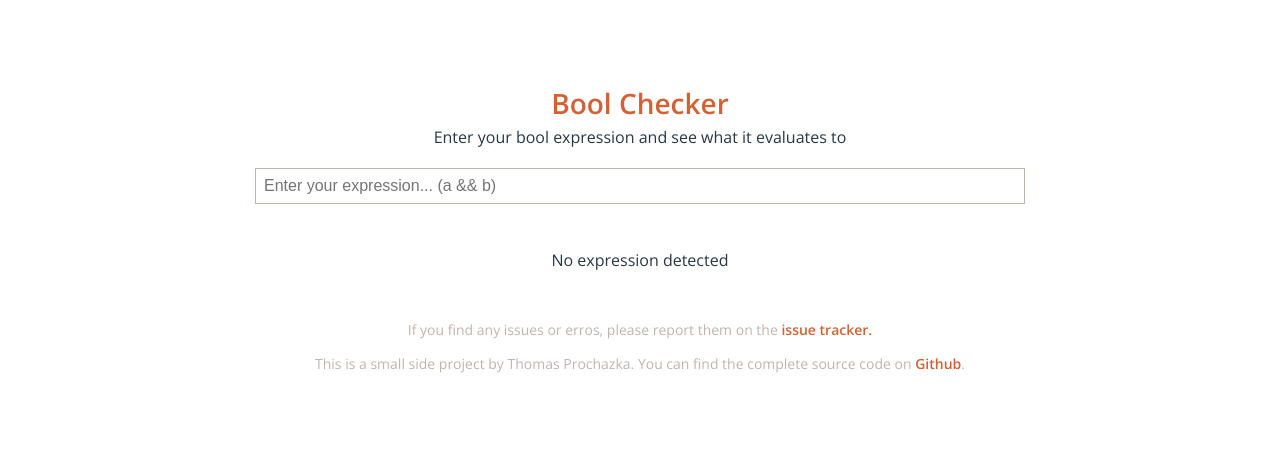
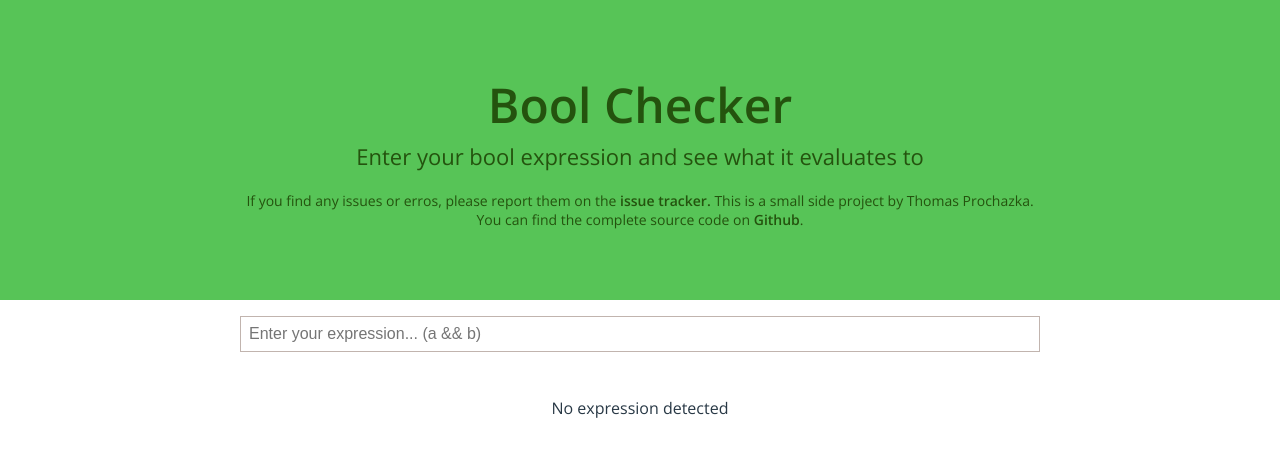
Before and after one commit to zlypher/bool, a React (Create React App) app: page / in a window 1280 px wide. Shown: the top 456 px of the page. Built offline with nearby package versions, Linux system fonts and the light colour scheme.

Commit message:
Start to rework styling

```diff
--- a/src/App.css
+++ b/src/App.css
@@ -1,12 +1,5 @@
 .App {
   text-align: center;
   max-width: 100%;
-  width: 800px;
-  margin: 50px auto;
-  padding: 15px;
   box-sizing: border-box;
 }
-
-.App-inner {
-  margin-bottom: 20px;
-}
--- a/src/App.js
+++ b/src/App.js
@@ -2,7 +2,6 @@ import React, { Component } from 'react';
 import './App.css';
 
 import BoolCheck from "./components/BoolCheck";
-import Footer from "./components/Footer";
 import Header from "./components/Header";
 
 class App extends Component {
@@ -10,10 +9,7 @@ class App extends Component {
     return (
       <main className="App">
         <Header content="Bool Checker" subheader="Enter your bool expression and see what it evaluates to" />
-        <div className="App-inner">
-          <BoolCheck />
-        </div>
-        <Footer />
+        <BoolCheck />
       </main>
     );
   }
--- a/src/components/BoolCheck.css
+++ b/src/components/BoolCheck.css
@@ -1,4 +1,6 @@
 .BoolCheck {
+    margin: 0 auto;
+    max-width: 800px;
 }
 
 .BoolCheck-input {
@@ -17,6 +19,10 @@
 .BoolCheck-input:hover,
 .BoolCheck-input:active {
     border: 1px solid #283845;
+}
+
+.BoolCheck-input.BoolCheck-input--error {
+    border: 1px solid red;
 }
 
 .BoolCheck-result {
@@ -48,36 +54,6 @@
     background-color: #ECE4B7;
 }
 
-.BoolCheck-IDENTIFIER {
-    color: purple;
-    padding: 0 1px;
-}
-
-.BoolCheck-AND {
-    color: burlywood;
-    padding: 0 1px;
-}
-
-.BoolCheck-OR {
-    color: burlywood;
-    padding: 0 1px;
-}
-
-.BoolCheck-NOT {
-    color: burlywood;
-    padding: 0 1px;
-}
-
-.BoolCheck-LEFT_PAREN {
-    color: burlywood;
-    padding: 0 1px;
-}
-
-.BoolCheck-RIGHT_PAREN {
-    color: burlywood;
-    padding: 0 1px;
-}
-
 .Tick {
     margin: 0 auto;
     width: 12px;
--- a/src/components/BoolCheck.js
+++ b/src/components/BoolCheck.js
@@ -8,8 +8,7 @@ import './BoolCheck.css';
 
 const Tick = ({ flag }) => {
     let className = `Tick ${flag ? "Tick-active" : "x"}`;
-    return <div className={className}>
-    </div>
+    return <div className={className}></div>
 }
 
 export default class BoolCheck extends Component {
@@ -25,7 +24,8 @@ export default class BoolCheck extends Component {
             expression: "",
             fn: () => { return "?" },
             tokens: [],
-            variables: []
+            variables: [],
+            hasError: false
         };
 
         this.onExpressionChange = this.onExpressionChange.bind(this);
@@ -48,12 +48,13 @@ export default class BoolCheck extends Component {
                 expression: expression,
                 fn: interpretFunc(expr),
                 variables: args,
-                tokens: tokens
+                tokens: tokens,
+                hasError: false
             });
         } catch(e) {
-            console.dir(e);
             this.setState({
-                expression: expression
+                expression: expression,
+                hasError: true
             });
         }
     }
@@ -85,16 +86,12 @@ export default class BoolCheck extends Component {
 
         return <section className="BoolCheck">
             <input type="text"
-                className="BoolCheck-input"
+                className={`BoolCheck-input ${state.hasError ? "BoolCheck-input--error" : ""}`}
                 value={state.expression}
                 onChange={this.onExpressionChange}
                 placeholder="Enter your expression... (a && b)" />
 
             {state.variables.length > 0 ?
-                <div>
-                    <div className="BoolCheck-expression">
-                        {state.tokens.map((t, i) => <span key={t.type + "" + i} className={`BoolCheck-${t.type}`}>{t.value}</span>)}
-                    </div>
                 <table className="BoolCheck-result" cellSpacing="0" cellPadding="0">
                     <thead>
                         <tr>
@@ -111,7 +108,6 @@ export default class BoolCheck extends Component {
                         )}
                     </tbody>
                 </table>
-                </div>
             : <p className="BoolCheck-empty">No expression detected</p>}
         </section>;
     }
--- a/src/components/Footer.css
+++ /dev/null
@@ -1,5 +0,0 @@
-.Footer {
-    font-size: 14px;
-    line-height: 20px;
-    color: #C1B4AE;
-}
--- a/src/components/Footer.js
+++ /dev/null
@@ -1,15 +0,0 @@
-import React, { Component } from "react";
-import "./Footer.css";
-
-/**
- * Footer is a simple component to render the footer text with links to the
- * repository.
- */
-export default class Footer extends Component {
-    render() {
-        return <footer className="Footer">
-            <p>If you find any issues or erros, please report them on the <a href="https://github.com/zlypher/bool/issues">issue tracker.</a></p>
-            <p>This is a small side project by Thomas Prochazka. You can find the complete source code on <a href="https://github.com/zlypher/bool">Github</a>.</p>
-        </footer>;
-    }
-}
--- a/src/components/Header.css
+++ b/src/components/Header.css
@@ -1,17 +1,29 @@
 .Header {
+    display: flex;
+    flex-direction: column;
+    justify-content: center;
+    height: 300px;
     margin-bottom: 16px;
+    color: rgb(36, 83, 14);
+    background: rgb(87, 196, 87);
 }
 
 .Header-main {
-    font-size: 28px;
+    font-size: 48px;
     font-weight: 700;
+    margin-top: 0;
     margin-bottom: 4px;
-    color: #D36135;
 }
 
 .Header-sub {
-    font-size: 16px;
+    font-size: 22px;
     font-weight: 300;
     margin-top: 0;
     margin-bottom: 20px;
 }
+
+.Header-text {
+    font-size: 14px;
+    max-width: 800px;
+    margin: 0 auto;
+}
--- a/src/components/Header.js
+++ b/src/components/Header.js
@@ -10,6 +10,7 @@ export default class Header extends Component {
         return <header className="Header">
             <h1 className="Header-main">{props.content}</h1>
             <h2 className="Header-sub">{props.subheader}</h2>
+            <p className="Header-text">If you find any issues or erros, please report them on the <a href="https://github.com/zlypher/bool/issues">issue tracker.</a> This is a small side project by Thomas Prochazka. You can find the complete source code on <a href="https://github.com/zlypher/bool">Github</a>.</p>
         </header>;
     }
 }
--- a/src/index.css
+++ b/src/index.css
@@ -1,3 +1,4 @@
+html,
 body {
     color: #283845;
     margin: 0;
@@ -8,5 +9,5 @@ body {
 a {
     font-weight: 600;
     text-decoration: none;
-    color: #D36135;
+    color: rgb(36, 83, 14);
 }
```
Lines whose indentation alone changed are shown as unchanged.
